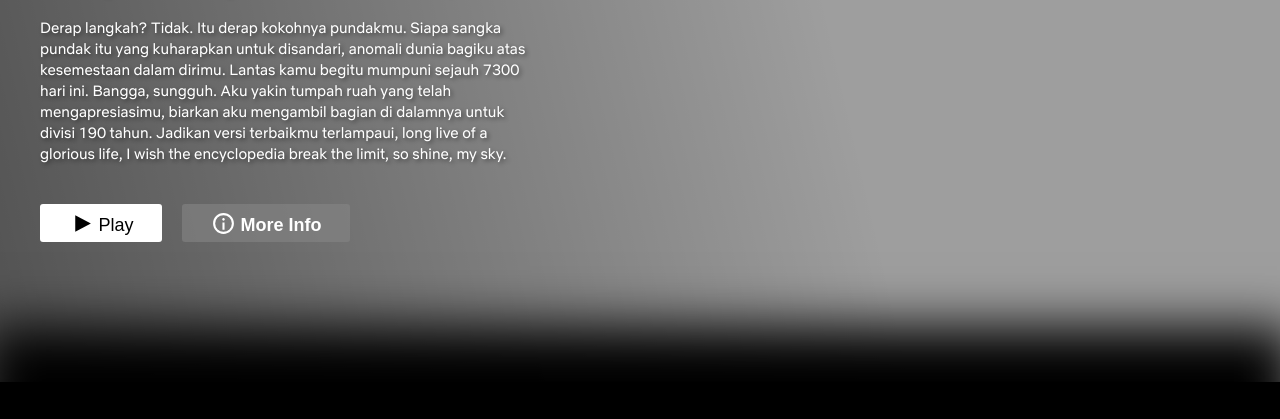
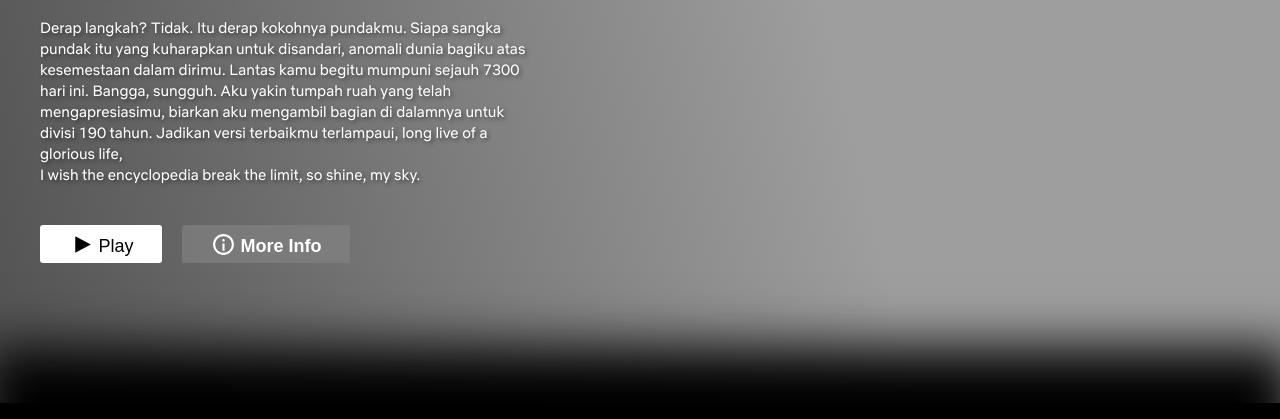
Before and after one commit to iniyoel/Birthday-website-Netflix_adaption, a plain HTML site: page index.html in a window 1280 px wide. Shown: the part 364-783 px from the top of the page. Drawn offline with Linux system fonts and the light colour scheme.

Commit message:
Update index.html

```diff
--- a/index.html
+++ b/index.html
@@ -11,7 +11,7 @@
     <meta http-equiv="X-UA-Compatible" content="IE=edge">
 	<meta name="viewport" content="width=device-width, initial-scale=1">
 
-	<title>Netflix world- Frontend Clone – Watch TV Shows Online, Watch Movies Online</title>
+	<title>Netflix</title>
 <meta name="description" content="Video streaming website Netflix clone. Frontend - HTML5, Pure CSS3 [flexbox], JS, OWL Carousel, JQuery |" />
     <meta name="robots" content="index, follow" />
 
@@ -121,7 +121,7 @@
                         </div>
                         <div class="synopsis m-t-20" style="max-width: 500px;">
                             <p>
-                                Derap langkah? Tidak. Itu derap kokohnya pundakmu. Siapa sangka pundak itu yang kuharapkan untuk disandari, anomali dunia bagiku atas kesemestaan dalam dirimu. Lantas kamu begitu mumpuni sejauh 7300 hari ini. Bangga, sungguh. Aku yakin tumpah ruah yang telah mengapresiasimu, biarkan aku mengambil bagian di dalamnya untuk divisi 190 tahun. Jadikan versi terbaikmu terlampaui, long live of a glorious life, I wish the encyclopedia break the limit, so shine, my sky.
+                                Derap langkah? Tidak. Itu derap kokohnya pundakmu. Siapa sangka pundak itu yang kuharapkan untuk disandari, anomali dunia bagiku atas kesemestaan dalam dirimu. Lantas kamu begitu mumpuni sejauh 7300 hari ini. Bangga, sungguh. Aku yakin tumpah ruah yang telah mengapresiasimu, biarkan aku mengambil bagian di dalamnya untuk divisi 190 tahun. Jadikan versi terbaikmu terlampaui, long live of a glorious life, <br> I wish the encyclopedia break the limit, so shine, my sky.
 
                             </p>
                         </div>
```
